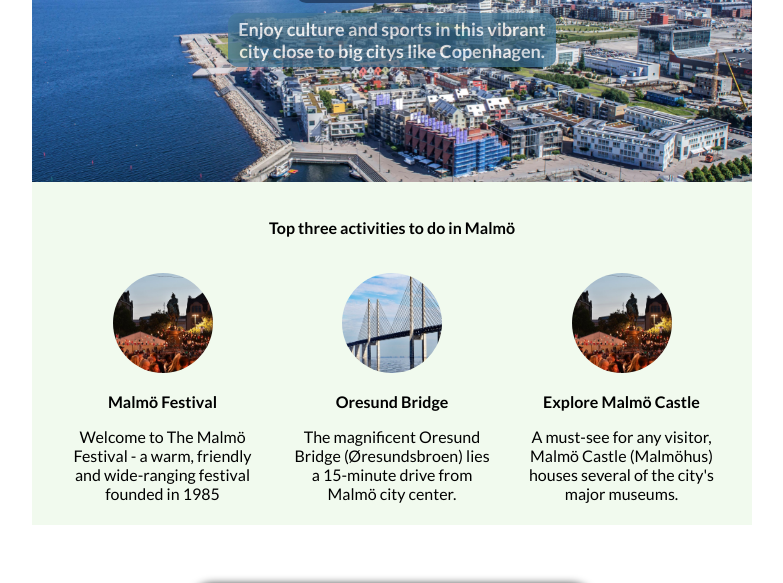
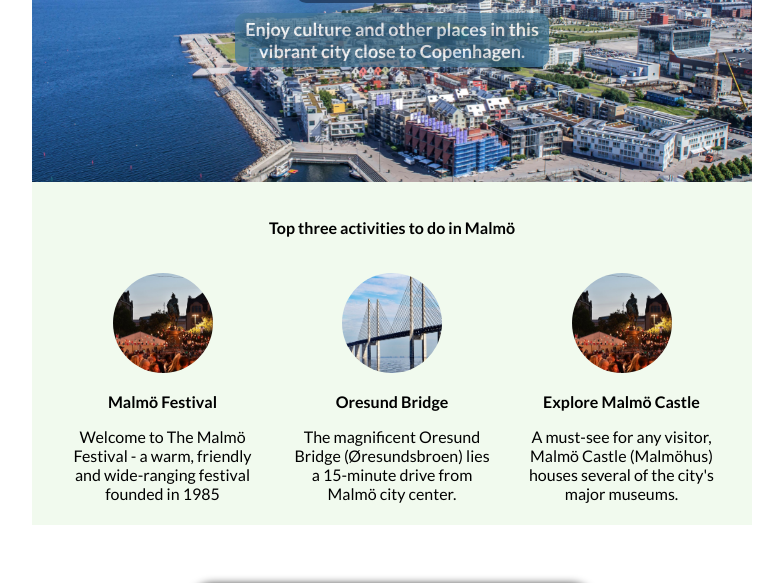
Before and after one commit to DJendryczka/hometown, a website: page index.html in a window 1280 px wide. Shown: the part 161-744 px from the top of the page, without its empty margins (248-1031 px from the left). Drawn offline with Linux system fonts and the light colour scheme.

Commit message:
hero text corection

```diff
--- a/index.html
+++ b/index.html
@@ -14,7 +14,7 @@
      <!-- HERO SECTION -->
      <div class="hero">
         <h1>Visit Malmö</h1>
-        <h2>Enjoy culture and sports in this vibrant<br> city close to big citys like Copenhagen.</h2>
+        <h2>Enjoy culture and other places in this <br> vibrant city close to Copenhagen.</h2>
     </div>
 
     <!-- ACTIVITIES SECTION -->
```
